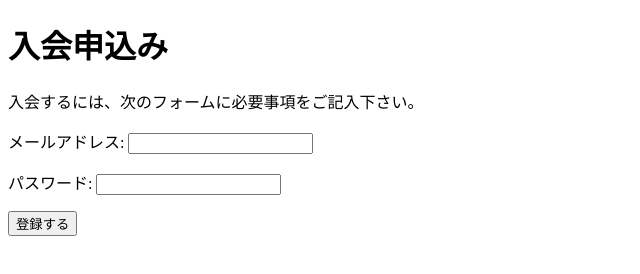
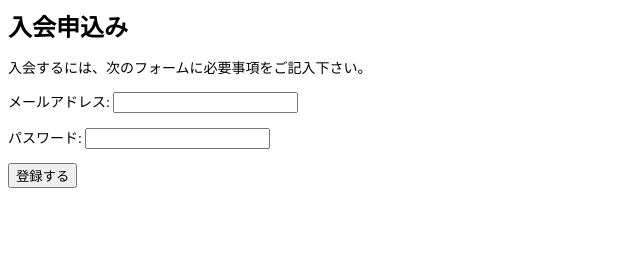
Before and after one commit to e21012/HTML-CSS-BOOKS, a plain HTML site: page chap2/index.html in a window 1280 px wide. Shown: the whole page, without its empty margins (0-640 px from the left). Drawn offline with Linux system fonts and the light colour scheme.

Commit message:
add style.css

```diff
--- a/chap2/index.html
+++ b/chap2/index.html
@@ -5,6 +5,7 @@
     <meta http-equiv="X-UA-Compatible" content="IE=edge">
     <meta name="viewport" content="width=device-width, initial-scale=1.0">
     <title>入会申込み</title>
+    <link rel="stylesheet" href="./style.css">
 </head>
 <body>
     <!-- h1{入会申込み</h1} -->
--- /dev/null
+++ b/chap2/style.css
@@ -0,0 +1,8 @@
+h1 {
+    font-size: 24px;
+    margin: 0;
+}
+
+p {
+    font-size: 14px;
+}
```
